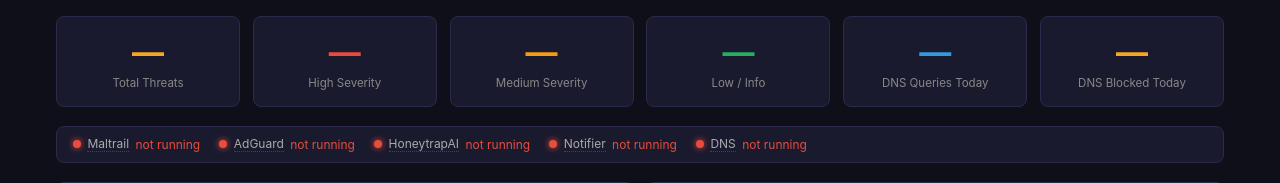
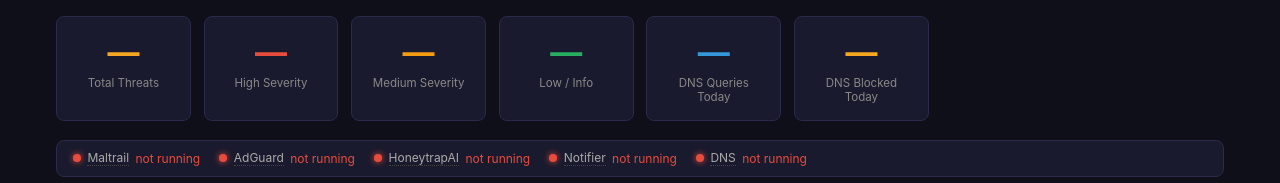
Before and after one commit to honeytrap-ai/honeytrapai, a Flask app: template templates/dashboard.html in a window 1280 px wide. Shown: the part 48-231 px from the top of the page. Run offline with Flask 3, Linux system fonts and the light colour scheme; the template is opened without the code that fills it, so the values that code supplies are empty.

Commit message:
Add files via upload

```diff
--- a/templates/dashboard.html
+++ b/templates/dashboard.html
@@ -49,7 +49,7 @@
                padding:.3rem .8rem;font-size:.78rem;cursor:pointer}
     .container{max-width:1200px;margin:0 auto;padding:1rem;width:100%}
     .page{display:none}.page.active{display:block}
-    .stats-grid{display:grid;grid-template-columns:repeat(auto-fit,minmax(130px,1fr));gap:.8rem;margin-bottom:1.2rem}
+    .stats-grid{display:grid;grid-template-columns:repeat(auto-fill,minmax(120px,1fr));gap:.8rem;margin-bottom:1.2rem}
     .stat-card{background:#1a1a2e;border:1px solid #2a2a4a;border-radius:8px;padding:1rem;text-align:center}
     .stat-card .val{font-size:2rem;font-weight:700;color:#f5a623}
     .stat-card .val.red{color:#e74c3c}
```
